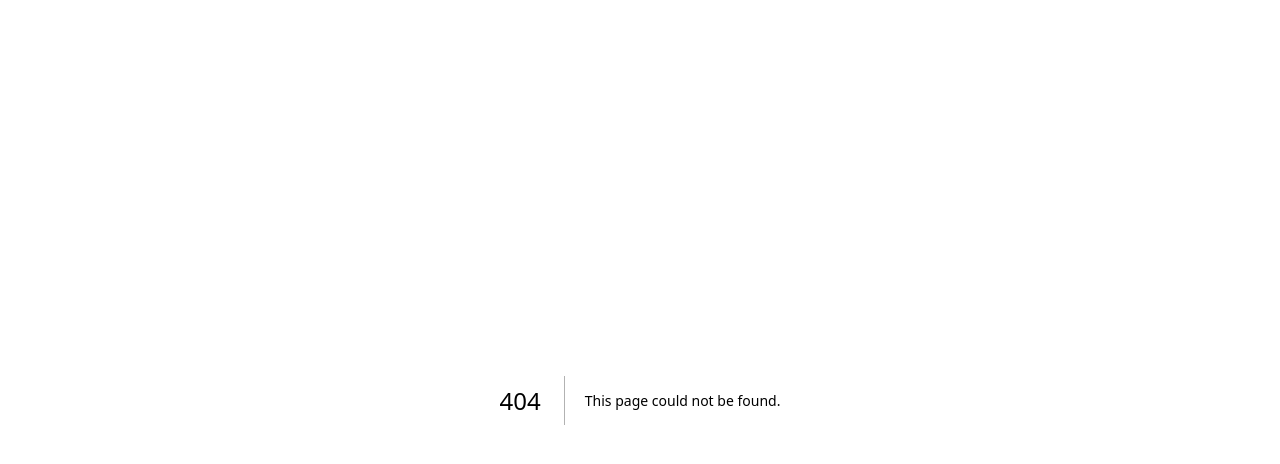
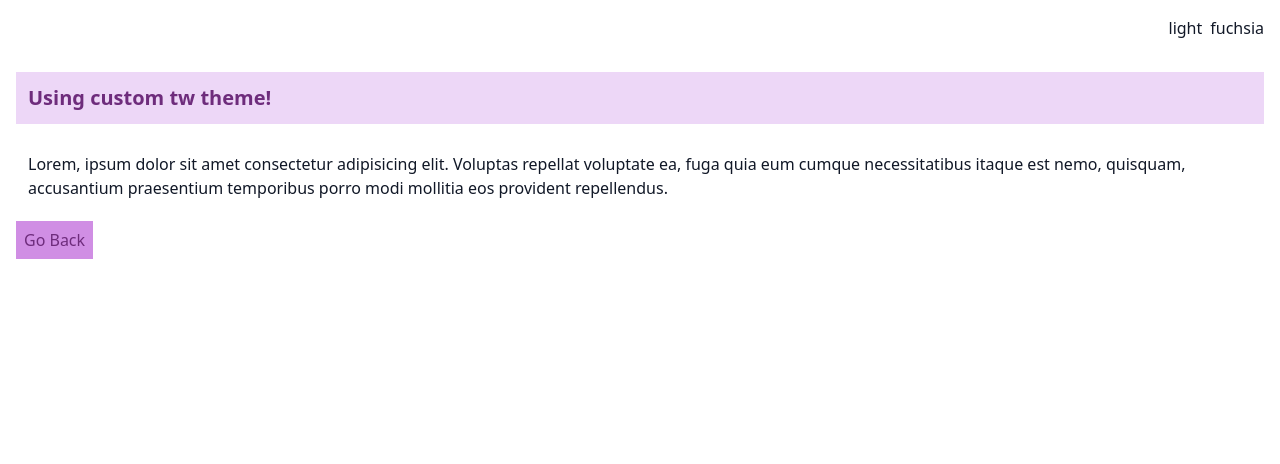
Before and after one commit to donis3/Dony-Next-SimpleAdmin, a Next.js app: page /theme in a window 1280 px wide. Before the commit this address had no page. Shown: the top 464 px of the page. Built offline with nearby package versions, Linux system fonts and the light colour scheme.

Commit message:
added theme toggles and system dark mode listener

```diff
--- a/app/globals.css
+++ b/app/globals.css
@@ -2,12 +2,63 @@
 @tailwind components;
 @tailwind utilities;
 
-:root {
+@layer base {
+	:root {
+		--color-neutral-50: theme(colors.gray.50);
+		--color-neutral-100: theme(colors.gray.100);
+		--color-neutral-200: theme(colors.gray.200);
+		--color-neutral-300: theme(colors.gray.300);
+		--color-neutral-400: theme(colors.gray.400);
+		--color-neutral-500: theme(colors.gray.500);
+		--color-neutral-600: theme(colors.gray.600);
+		--color-neutral-700: theme(colors.gray.700);
+		--color-neutral-800: theme(colors.gray.800);
+		--color-neutral-900: theme(colors.gray.900);
+		--color-neutral-950: theme(colors.gray.950);
+	}
 
+	.theme-fuchsia {
+		--color-primary-50: #fbf6fd;
+		--color-primary-100: #f7ecfb;
+		--color-primary-200: #edd7f7;
+		--color-primary-300: #e2b8ef;
+		--color-primary-400: #d08ee4;
+		--color-primary-500: #ba63d4;
+		--color-primary-600: #9e42b7;
+		--color-primary-700: #843497;
+		--color-primary-800: #6e2c7c;
+		--color-primary-900: #5d2966;
+		--color-primary-950: #3a1042;
+	}
+
+	.theme-green {
+		--color-primary-50: #f2fcf1;
+		--color-primary-100: #e0f9df;
+		--color-primary-200: #c1f2c0;
+		--color-primary-300: #90e68f;
+		--color-primary-400: #65d463;
+		--color-primary-500: #33b631;
+		--color-primary-600: #259623;
+		--color-primary-700: #20761f;
+		--color-primary-800: #1d5e1d;
+		--color-primary-900: #1a4d1a;
+		--color-primary-950: #092a0a;
+	}
+
+	.theme-light {
+		--bgNeutral: theme(colors.white);
+		--fgNeutral: var(--color-neutral-900);
+
+		--bgPrimary: var(--color-primary-200);
+		--fgPrimary: var(--color-primary-800);
+		--primary: var(--color-primary-600);
+	}
+
+	.theme-dark {
+		--bgNeutral: var(--color-neutral-900);
+		--fgNeutral: theme(colors.white);
+		--bgPrimary: var(--color-primary-800);
+		--fgPrimary: var(--color-primary-100);
+		--primary: var(--color-primary-400);
+	}
 }
-
-@media (prefers-color-scheme: dark) {
-  :root {
-
-  }
-}
--- a/app/layout.tsx
+++ b/app/layout.tsx
@@ -12,8 +12,10 @@ export default function RootLayout({
 	children: React.ReactNode;
 }) {
 	return (
-		<html lang="en">
-			<body>{children}</body>
+		<html lang="en" className="theme-green theme-fuchsia">
+			<body className="bg-bgNeutral text-fgNeutral theme-light dark:theme-dark">
+				{children}
+			</body>
 		</html>
 	);
 }
--- a/app/page.tsx
+++ b/app/page.tsx
@@ -1,9 +1,15 @@
 import { cn } from "@/lib/helpers/utils";
 import ClientComponent from "./ClientComponent";
+import Link from "next/link";
+import ThemeSelect from "@/components/theme/ThemeSelect";
 
 export default function Home() {
 	return (
 		<main className="p-4">
+			<header className="flex justify-end p-4">
+				<ThemeSelect />
+			</header>
+
 			<h1
 				className={cn("font-bold", {
 					"text-red-400": true,
@@ -16,6 +22,13 @@ export default function Home() {
 				<h2 className="p-2">A client component here!</h2>
 				<ClientComponent />
 			</div>
+			<div className="w-full p-4 border-t mt-10">
+				<Link
+					href={"/theme"}
+					className="bg-red-400 p-2 rounded-md text-red-50">
+					Go to custom theme page
+				</Link>
+			</div>
 		</main>
 	);
 }
--- /dev/null
+++ b/app/theme/page.tsx
@@ -0,0 +1,32 @@
+import ThemeSelect from "@/components/theme/ThemeSelect";
+import Link from "next/link";
+
+export default function Theme() {
+	return (
+		<>
+			<header className="flex justify-end p-4">
+				<ThemeSelect />
+			</header>
+			<main className="flex flex-col gap-4 p-4">
+				<h1 className="bg-bgPrimary text-fgPrimary p-3 font-bold text-xl">
+					Using custom tw theme!
+				</h1>
+				<p className="p-3">
+					Lorem, ipsum dolor sit amet consectetur adipisicing elit.
+					Voluptas repellat voluptate ea, fuga quia eum cumque
+					necessitatibus itaque est nemo, quisquam, accusantium
+					praesentium temporibus porro modi mollitia eos provident
+					repellendus.
+				</p>
+				<div>
+					<Link
+						href={"/"}
+						className="p-2 bg-primary-400 text-fgPrimary">
+						{" "}
+						Go Back
+					</Link>
+				</div>
+			</main>
+		</>
+	);
+}
--- /dev/null
+++ b/components/theme/ThemeSelect.tsx
@@ -0,0 +1,48 @@
+"use client";
+import useStoredState from "@/lib/useStoredState";
+import useThemeListener from "@/lib/useThemeListener";
+import { useEffect, useState } from "react";
+
+export default function ThemeSelect() {
+	const [mode, setMode] = useStoredState<string>("light", "theme-mode");
+	const [theme, setTheme] = useStoredState<string>("fuchsia", "theme");
+
+	//Handler for operating system dark mode changes
+	const handleSystemThemeChange = (currentTheme: "dark" | "light" | any) => {
+		if (currentTheme === "dark") {
+			setMode("dark");
+		} else {
+			setMode("light");
+		}
+	};
+	//Listener for dark mode system changes
+	useThemeListener(handleSystemThemeChange);
+
+	//Manual theme changing
+	useEffect(() => {
+		const newThemeClass = `theme-${theme}`;
+		const newMode = mode === "dark" ? "dark" : "";
+
+		document.documentElement.className = `${newThemeClass} ${newMode}`;
+	}, [theme, mode]);
+
+	return (
+		<div className="flex gap-2">
+			<button
+				onClick={() =>
+					mode === "dark" ? setMode("light") : setMode("dark")
+				}>
+				{mode}
+			</button>
+
+			<button
+				onClick={() =>
+					theme === "fuchsia"
+						? setTheme("green")
+						: setTheme("fuchsia")
+				}>
+				{theme}
+			</button>
+		</div>
+	);
+}
--- /dev/null
+++ b/dony-env.t.ts
@@ -0,0 +1 @@
+/// <reference types="@types/react" />
--- /dev/null
+++ b/lib/useStoredState.tsx
@@ -0,0 +1,34 @@
+"use client";
+import { useEffect, useState } from "react";
+
+type StoredState<T> = [state: T | undefined, setState: (v: T) => void];
+
+//Load
+
+export default function useStoredState<T>(
+	initialValue: T,
+	storageKey: string,
+): StoredState<T> {
+	const [state, setState] = useState<T>(initialValue);
+
+	useEffect(() => {
+		try {
+			const currentValue = localStorage.getItem(storageKey) as T;
+			if (!currentValue) throw new Error(); //jump to catch block if current value doesn't exist
+			if (state !== currentValue) {
+				console.log(`Current value is ${currentValue} `);
+				setState(currentValue);
+			}
+		} catch (error) {
+			//Storage key doesnt exist. Must be the first run. Save initial value to local
+			localStorage.setItem(storageKey, initialValue as string);
+		}
+	}, [state]);
+
+	const setStoredState = (newValue: T) => {
+		localStorage.setItem(storageKey, newValue as string);
+		setState(newValue);
+	};
+
+	return [state, setStoredState];
+}
--- /dev/null
+++ b/lib/useThemeListener.tsx
@@ -0,0 +1,57 @@
+"use client";
+
+import { useEffect } from "react";
+
+export default function useThemeListener(
+	handleChange: (theme: string) => void,
+) {
+	useEffect(() => {
+		function getPreferredColorScheme() {
+			if (window.matchMedia) {
+				if (window.matchMedia("(prefers-color-scheme: dark)").matches) {
+					return "dark";
+				} else {
+					return "light";
+				}
+			}
+			return "light";
+		}
+
+		function setColorScheme(scheme: "dark" | "light" | any) {
+			switch (scheme) {
+				case "dark":
+					handleChange("dark");
+					break;
+				case "light":
+					handleChange("light");
+					// Light
+					break;
+				default:
+					// Default
+					handleChange("default");
+					break;
+			}
+		}
+
+		function updateColorScheme() {
+			setColorScheme(getPreferredColorScheme());
+		}
+
+		if (window.matchMedia) {
+			var colorSchemeQuery = window.matchMedia(
+				"(prefers-color-scheme: dark)",
+			);
+			colorSchemeQuery.addEventListener("change", updateColorScheme);
+		}
+
+		console.log(getPreferredColorScheme());
+
+		return () => {
+			if (window.matchMedia) {
+				window
+					.matchMedia("(prefers-color-scheme: dark)")
+					.removeEventListener("change", updateColorScheme);
+			}
+		};
+	}, []);
+}
--- a/tailwind.config.ts
+++ b/tailwind.config.ts
@@ -1,20 +1,41 @@
-import type { Config } from 'tailwindcss'
+import type { Config } from "tailwindcss";
 
 const config: Config = {
+	darkMode: "class",
 	content: [
-    './pages/**/*.{js,ts,jsx,tsx,mdx}',
-    './components/**/*.{js,ts,jsx,tsx,mdx}',
-    './app/**/*.{js,ts,jsx,tsx,mdx}',
+		"./pages/**/*.{js,ts,jsx,tsx,mdx}",
+		"./components/**/*.{js,ts,jsx,tsx,mdx}",
+		"./app/**/*.{js,ts,jsx,tsx,mdx}",
 	],
 	theme: {
 		extend: {
 			backgroundImage: {
-        'gradient-radial': 'radial-gradient(var(--tw-gradient-stops))',
-        'gradient-conic':
-          'conic-gradient(from 180deg at 50% 50%, var(--tw-gradient-stops))',
+				"gradient-radial": "radial-gradient(var(--tw-gradient-stops))",
+				"gradient-conic":
+					"conic-gradient(from 180deg at 50% 50%, var(--tw-gradient-stops))",
+			},
+			// Custom Theme
+			colors: {
+				primary: {
+					50: "var(--color-primary-50)",
+					100: "var(--color-primary-100)",
+					200: "var(--color-primary-200)",
+					300: "var(--color-primary-300)",
+					400: "var(--color-primary-400)",
+					500: "var(--color-primary-500)",
+					600: "var(--color-primary-600)",
+					700: "var(--color-primary-700)",
+					800: "var(--color-primary-800)",
+					900: "var(--color-primary-900)",
+					950: "var(--color-primary-950)",
+				},
+				bgNeutral: "var(--bgNeutral)",
+				fgNeutral: "var(--fgNeutral)",
+				bgPrimary: "var(--bgPrimary)",
+				fgPrimary: "var(--fgPrimary)",
 			},
 		},
 	},
 	plugins: [],
-}
-export default config
+};
+export default config;
--- a/tsconfig.json
+++ b/tsconfig.json
@@ -22,6 +22,6 @@
       "@/*": ["./*"]
     }
   },
-  "include": ["next-env.d.ts", "**/*.ts", "**/*.tsx", ".next/types/**/*.ts"],
+  "include": ["next-env.d.ts", "*.d.ts", "**/*.ts", "**/*.tsx", ".next/types/**/*.ts"],
   "exclude": ["node_modules"]
 }
```
Lines whose indentation alone changed are shown as unchanged.
